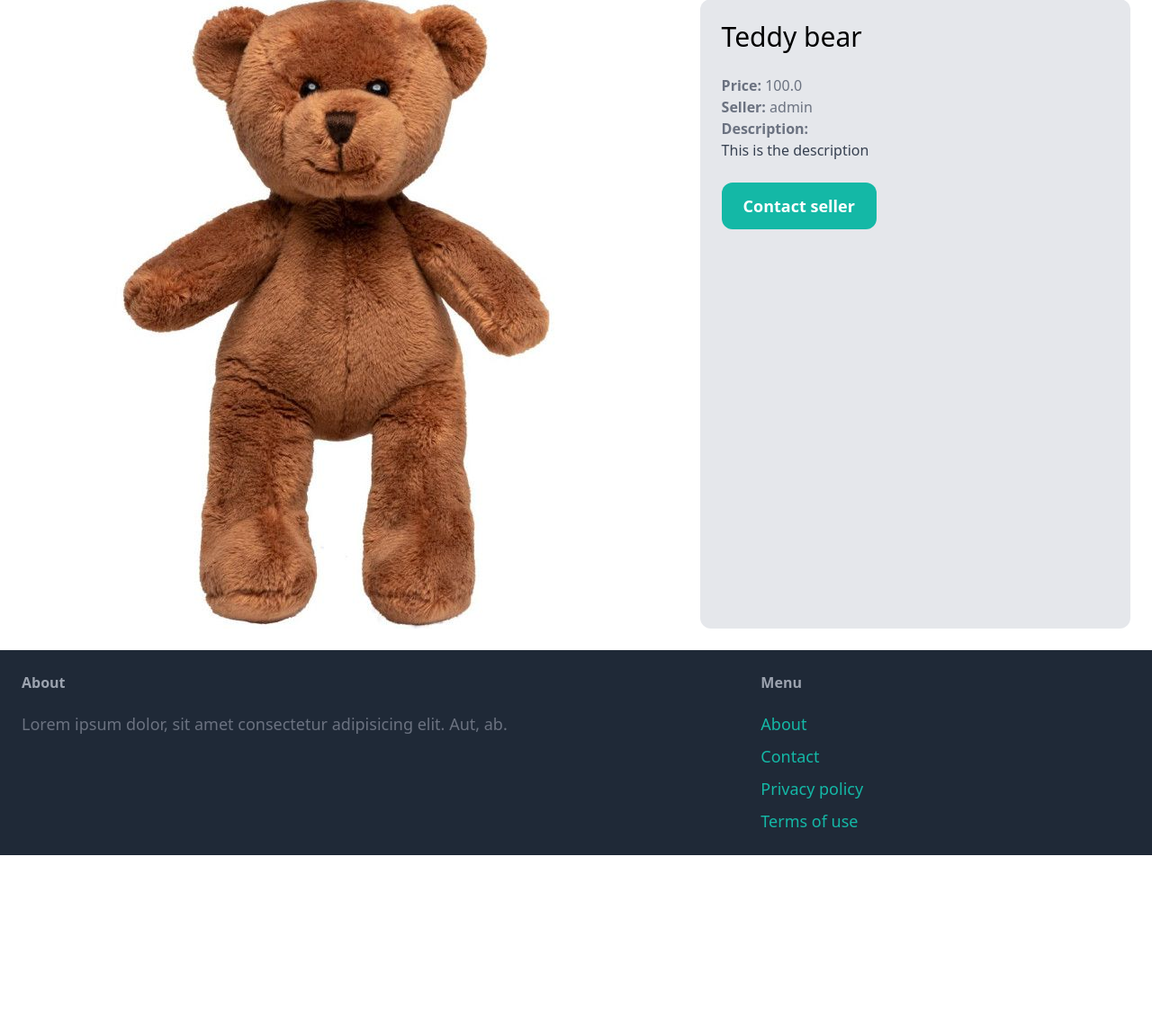
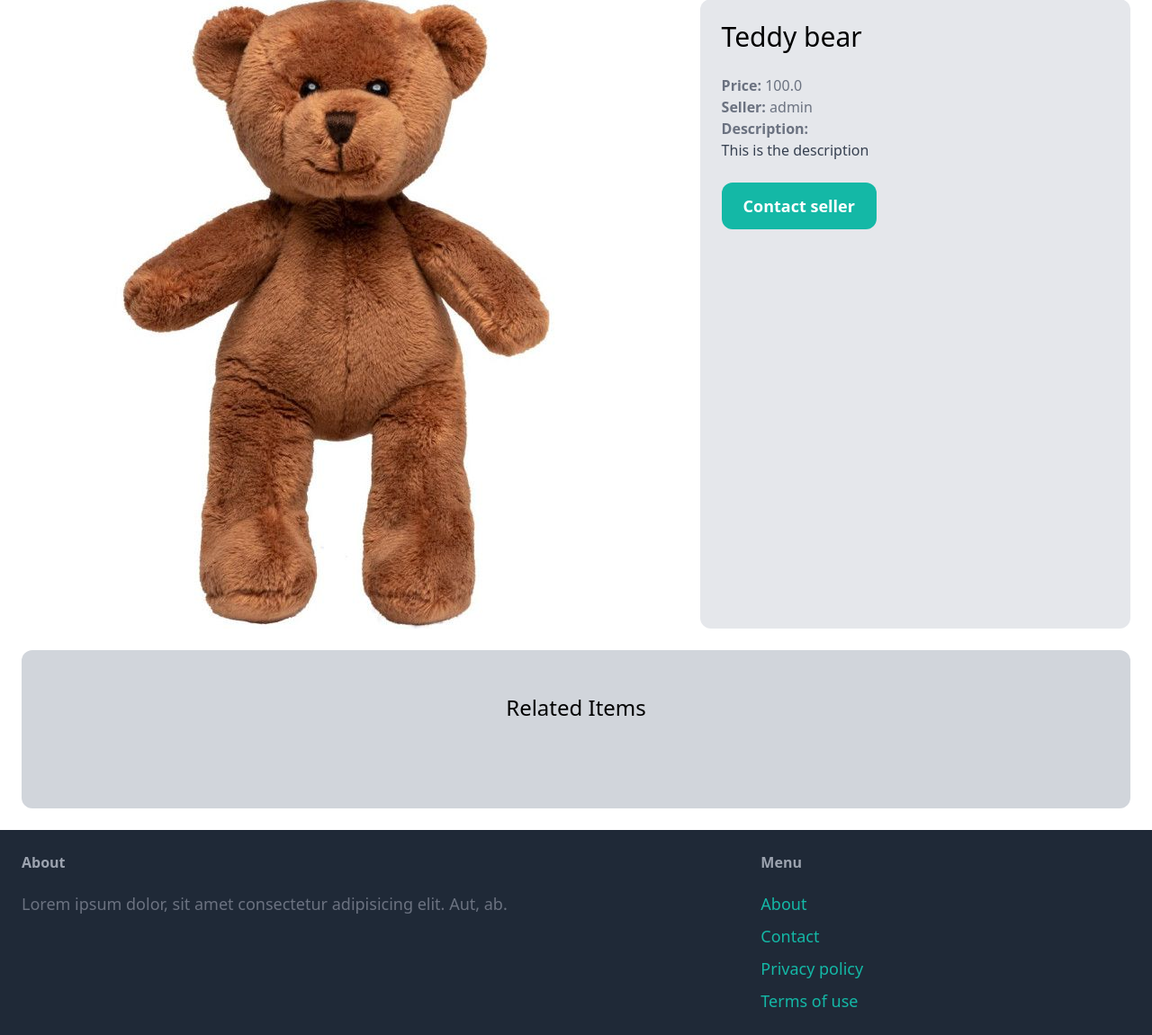
Before and after one commit to doctypeKieran/yt-project-django-marketplace, a Django app: a page that uses item/templates/item/detail.html in a window 1280 px wide. Shown: the part 102-1253 px from the top of the page at 90% size. Before the commit the page ends 1053 px from the top, so only its background shows below. Run offline with Django 4.2, Linux system fonts and the light colour scheme; data comes from the database, SQL or seed files in the repository; some libraries are stand-ins or nearby versions.

Commit message:
Add new related items for same category items

```diff
--- a/item/templates/item/detail.html
+++ b/item/templates/item/detail.html
@@ -25,4 +25,27 @@
         </a>
     </div>
 </div>
+
+<div class="mt-6 px-6 py-12 bg-gray-300 rounded-xl">
+    <h2 class="mb-12 text-2xl text-center">
+        Related Items
+    </h2>
+
+    <div class="grid grid-cols-3 gap-3">
+        {% for item in related_items %}
+        <div>
+            <a href="{% url 'item:detail' item.id %}">
+                <div>
+                    <img src="{{ item.image.url }}" alt="" class="rounded-t-xl">
+                </div>
+
+                <div class="p-6 bg-white rounded-b-xl">
+                    <h2 class="text-2xl">{{ item.name }}</h2>
+                    <p class="text-gray-500">{{ item.price }}</p>
+                </div>
+            </a>
+        </div>
+        {% endfor %}
+    </div>
+</div>
 {% endblock%}
```
